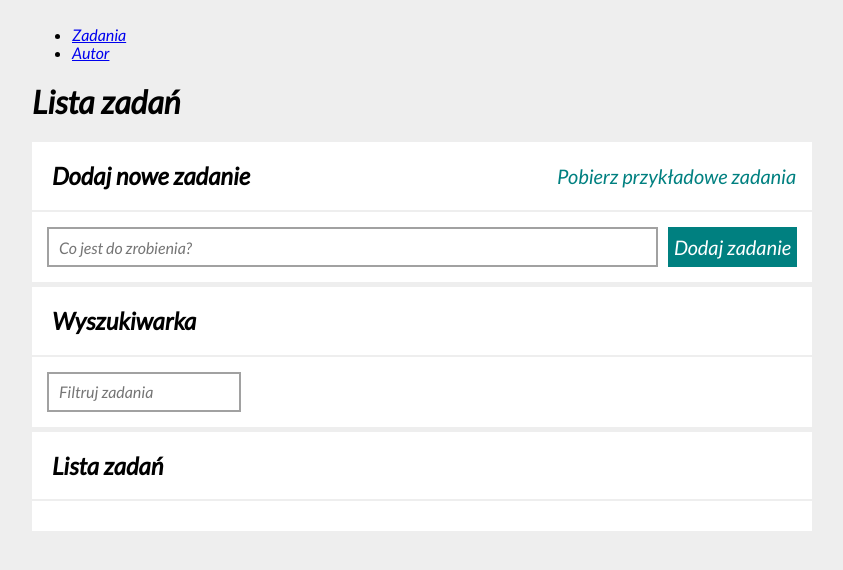
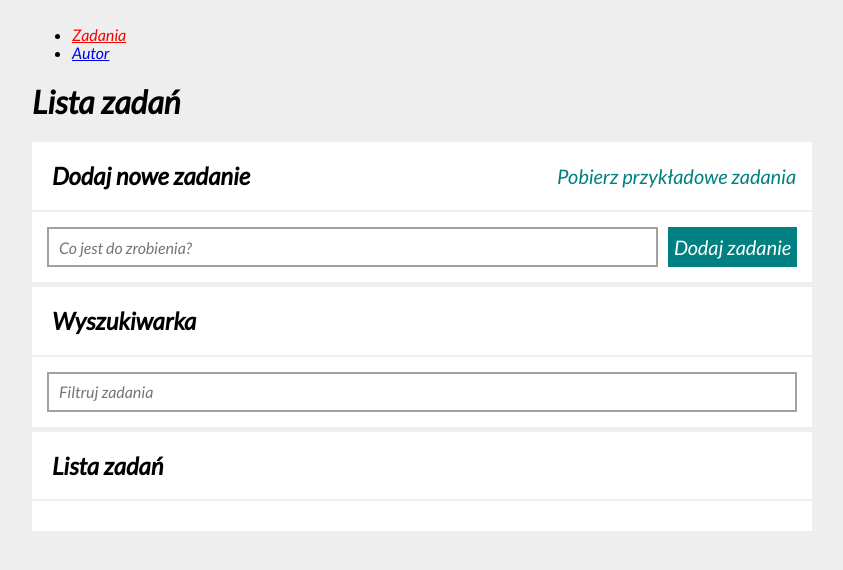
Before and after one commit to Pepko0/todo-list-react, a React (Create React App) app: page /#/zadania in a window 1280 px wide. Shown: the top 570 px of the page, without its empty margins (218-1061 px from the left). Built offline with nearby package versions, Linux system fonts and the light colour scheme.

Commit message:
added activeLink

```diff
--- a/src/App.js
+++ b/src/App.js
@@ -1,18 +1,19 @@
 
-import { HashRouter, Link, Switch, Route, Redirect } from "react-router-dom";
+import { HashRouter, Switch, Route, Redirect } from "react-router-dom";
 import TasksPage from "./features/tasks/TasksPage";
 import AuthorPage from "./features/tasks/AuthorPage";
 import TaskPage from "./features/tasks/TaskPage";
+import { StyledNavLink } from "./styled";
 
 export default  () => (
   <HashRouter>
   <nav>
     <ul>
       <li>
-        <Link to="/zadania">Zadania</Link>
+        <StyledNavLink to="/zadania">Zadania</StyledNavLink>
       </li>
       <li>
-        <Link to="/autor">Autor</Link>
+        <StyledNavLink to="/autor">Autor</StyledNavLink>
       </li>
     </ul>
     <Switch>
--- a/src/features/tasks/Search/index.js
+++ b/src/features/tasks/Search/index.js
@@ -1,27 +1,30 @@
 import { useHistory, useLocation } from "react-router-dom/cjs/react-router-dom.min";
 import Input from "../Input";
+import { Wrapper } from "./styled";
 
 export default () => {
     const location = useLocation();
     const history = useHistory();
-    const query = (new URLSearchParams(location.search)).get("szukaj");
+    const query = (new URLSearchParams(location.search)).get("searchQueryParamName");
 
     const onInputChange = ({target}) => {
         const searchParams = new URLSearchParams(location.search);
 
         if(target.value.trim() === "") {
-            searchParams.delete("szukaj");
+            searchParams.delete("searchQueryParamName");
         } else {
-            searchParams.set("szukaj", target.value);
+            searchParams.set("searchQueryParamName", target.value);
         }
         history.push(`${location.pathname}?${searchParams.toString()}`)
     }
 
     return(
-        <Input
+        <Wrapper>
+            <Input
             placeholder="Filtruj zadania"
             value={query || ""}
             onChange={onInputChange}
         />
+        </Wrapper>
     )
 };
--- /dev/null
+++ b/src/features/tasks/Search/styled.js
@@ -0,0 +1,6 @@
+import styled from "styled-components";
+
+export const Wrapper = styled.div`
+    display: grid;
+    grid-template-columns: 1fr;
+`;
--- a/src/features/tasks/TaskList/index.js
+++ b/src/features/tasks/TaskList/index.js
@@ -11,7 +11,7 @@ import {
 
 const TaskList = () => {
   const location = useLocation();
-  const query = (new URLSearchParams(location.search)).get("szukaj");
+  const query = (new URLSearchParams(location.search)).get("searchQueryParamName");
 
 
   const tasks = useSelector(state => selectTaskByQuery(state, query));
--- /dev/null
+++ b/src/features/tasks/searchQueryParamName.js
@@ -0,0 +1 @@
+export default "szukaj";
--- /dev/null
+++ b/src/styled.js
@@ -0,0 +1,11 @@
+import styled from "styled-components";
+import { NavLink } from "react-router-dom";
+const activeClassName = "active";
+
+export const StyledNavLink = styled(NavLink).attrs(() => ({
+    activeClassName,
+}))`
+    &.${activeClassName} {
+        color: red;
+    }
+`;
```
